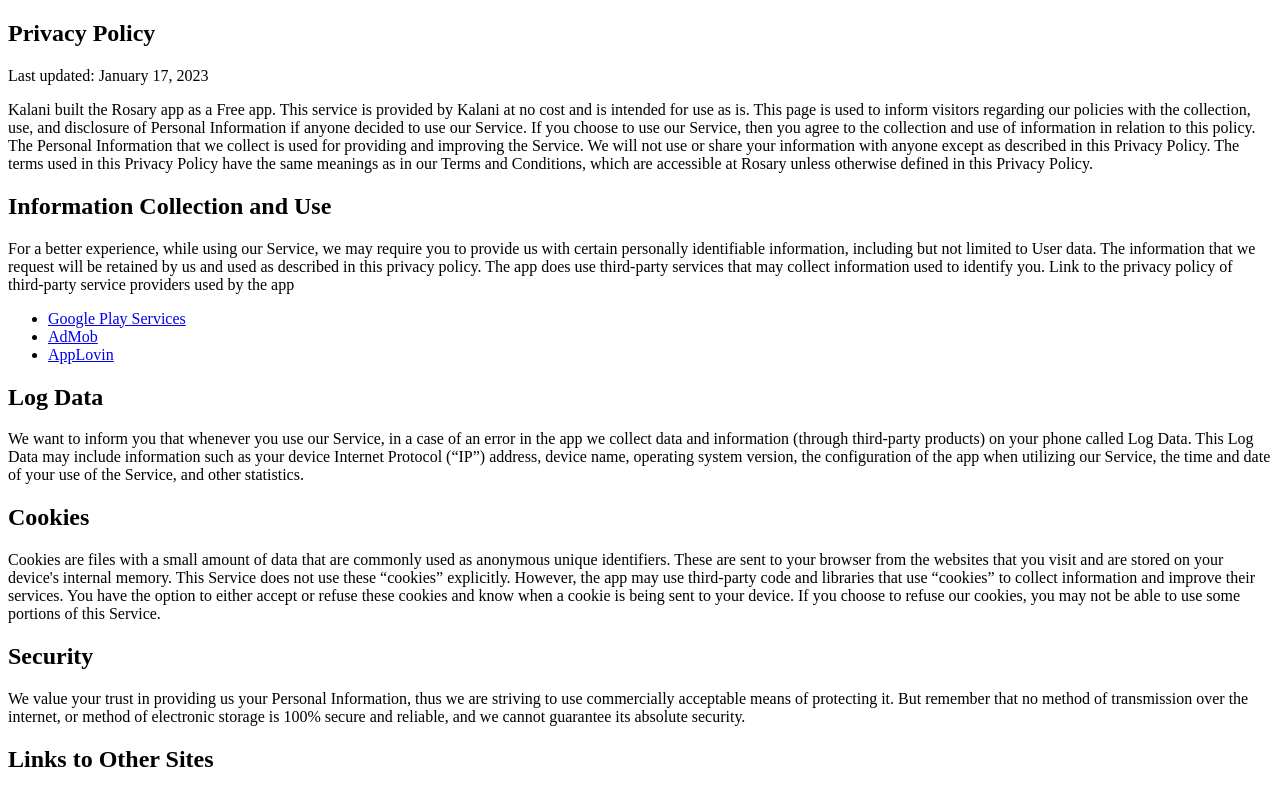
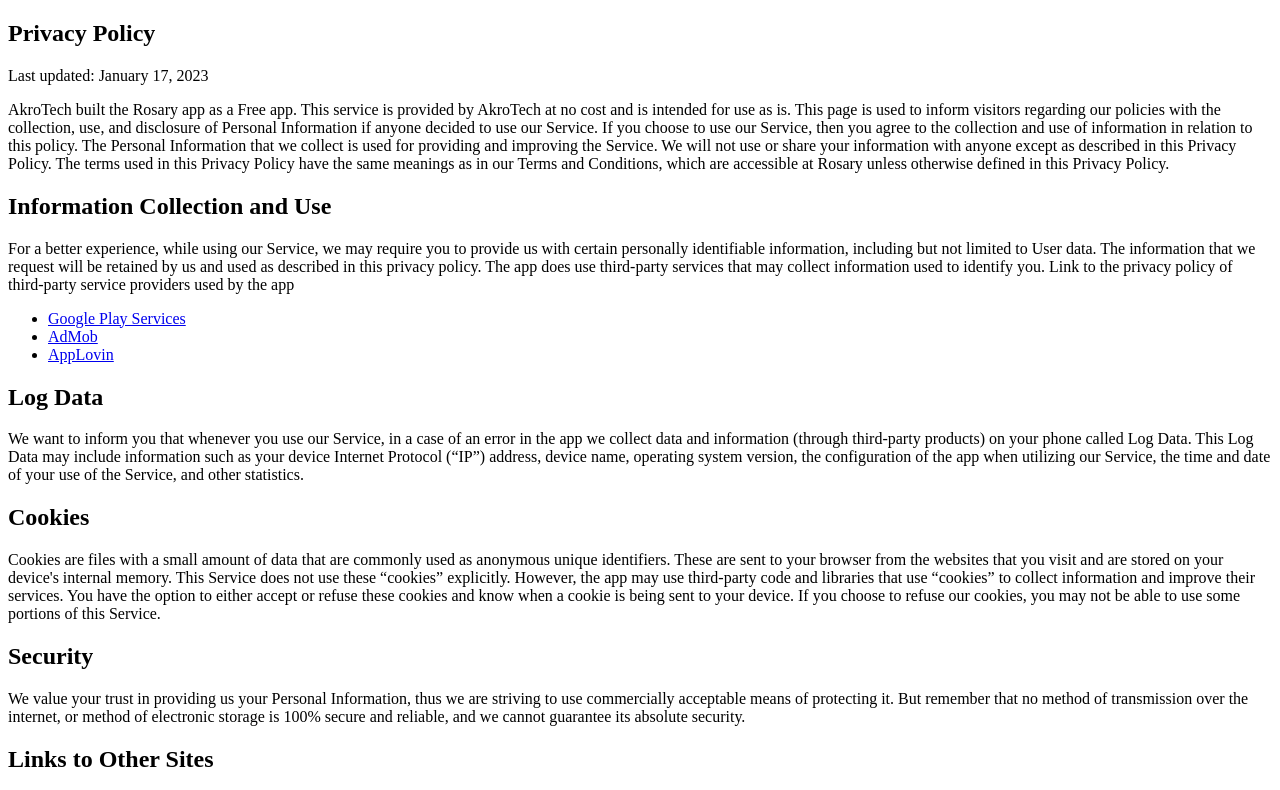
Before and after one commit to PierreJunior/RosaryPrivacy.github.io, a plain HTML site: page index.html in a window 1280 px wide. Shown: the top 790 px of the page. Drawn offline with Linux system fonts and the light colour scheme.

Commit message:
Update index.html

```diff
--- a/index.html
+++ b/index.html
@@ -8,7 +8,7 @@
 <body>
 	<h2>Privacy Policy</h2>
 <p>Last updated: January 17, 2023</p>
-<p>Kalani built the Rosary app as a Free app. This service is provided by Kalani at no cost and is intended for use as is.
+<p>AkroTech built the Rosary app as a Free app. This service is provided by AkroTech at no cost and is intended for use as is.
 
 This page is used to inform visitors regarding our policies with the collection, use, and disclosure of Personal Information if anyone decided to use our Service.
 
```
